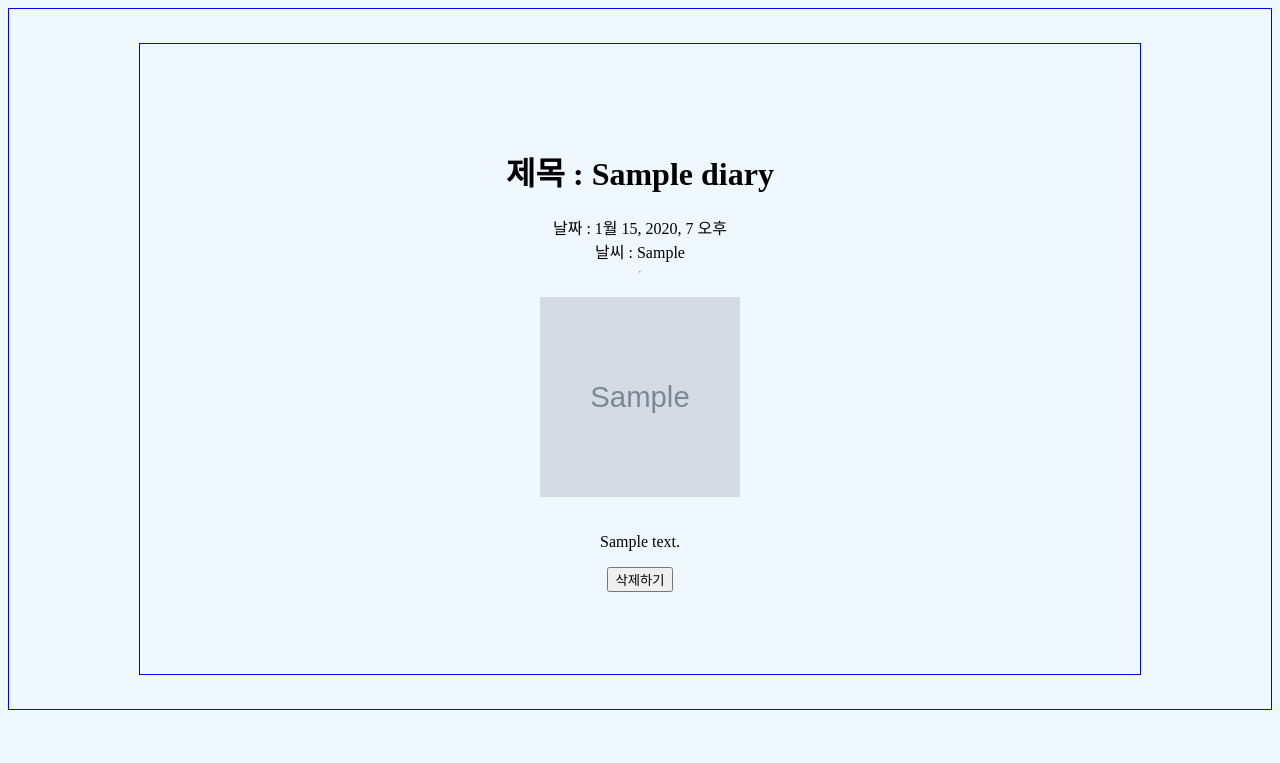
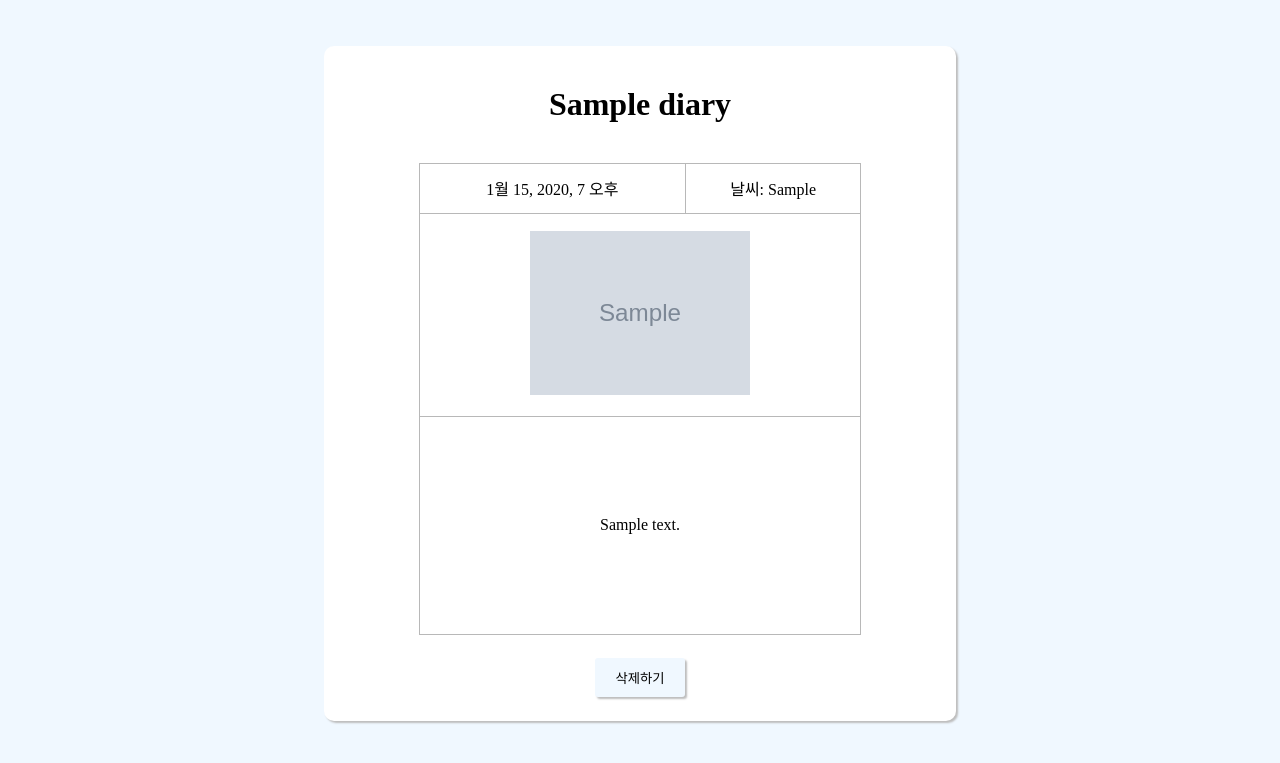
Before and after one commit to kiteB/Diary, a Django app: page /1 in a window 1280 px wide. Shown: the top 763 px of the page. Run offline with Django 3.2, Linux system fonts and the light colour scheme; tables that the repository leaves empty hold one stand-in row (values such as "Sample post"); grey boxes marked "Sample" are stand-in pictures; some web fonts are replaced.

Commit message:
detail 페이지 css 수정

```diff
--- a/diary/templates/detail.html
+++ b/diary/templates/detail.html
@@ -5,14 +5,27 @@
 {% block link %} {% static 'css/home.css' %} {% endblock %}
 {% block content %}
 <div class="diary">
-    <h1>제목 : {{ diary.title }}</h1>
-    <span>날짜 : {{ diary.pub_date }} </span>
-    <span>날씨 : {{ diary.weather }}</span>
-    <hr>
-    {% if diary.image %}
-    <p><img src="{{ diary.image.url }}" width="200" height="200 "alt="안나와요"></p>
-    {% endif %}
-    <p class="content">{{ diary.body }}</p>
-    <a href="{% url 'delete' diary.id %}"><input type="button" value="삭제하기"></a>
+    <h1>{{ diary.title }}</h1>
+    <table>
+        <tr>
+            <td>{{ diary.pub_date }} </td>
+            <td>날씨: {{ diary.weather }}</td>
+        </tr>
+        <tr>
+            <td colspan="3">
+                {% if diary.image %}
+                <p><img src="{{ diary.image.url }}" width="50%" height="50%" alt="안나와요"></p>
+                {% endif %}
+            </td>
+        </tr>
+        <tr>
+            <td colspan="3">
+                <pre class="content">{{ diary.body }}</pre>
+            </td>
+        </tr>
+    </table>
+    <br>
+    <a href="{% url 'delete' diary.id %}">
+        <button>삭제하기</button></a>
 </div>
 {% endblock %}
--- a/static/css/home.css
+++ b/static/css/home.css
@@ -6,40 +6,47 @@
 }
 body {
     display: flex;
-    height: 700px;
+    height: 750px;
     font-family: 'Cafe24SsurroundAir';
     flex-direction: column;
     align-items: center;
     justify-content: center;
     background-color: aliceblue;
     text-align: center;
-    border: 1px solid blue;
+    /* border: 1px solid blue; */
 }
-input, textarea, button {
+input, textarea, button, pre {
     font-family: 'Cafe24SsurroundAir';
+    text-align: center;
 }
-#diary_img{
+#diary_img {
     font-family: 'Cafe24SsurroundAir';
     position: relative;
     right: 15px;
 }
 .diary {
     display: flex;
-    width: 1000px;
+    width: 50%;
     height: 90%;
     flex-direction: column;
     align-items: center;
-    justify-content: center;
-    border: 1px solid blue;
+    justify-content: flex-start;
+    /* border: 1px solid #666666; */
+    border-radius: 10px;
+    background-color: white;
+    box-shadow: 2px 2px 2px #bdbdbd;
+}
+.diary h1 {
+    margin: 40px 0;
 }
 .content {
-    width: 70%;
-    /* text-align: center; */
+    /* width: 70%; */
+    text-align: center;
 }
 form {
     width: 30%;
     padding: 20px;
-    border: 1px solid black;
+    /* border: 1px solid #666666; */
     text-align:initial;
 }
 label {
@@ -48,3 +55,30 @@ label {
 #submit {
     text-align: center;
 }
+table {
+    width: 70%;
+    height: 70%;
+    border-collapse:collapse;
+    text-align: center;
+}
+td {
+    border: 1px solid #b8b8b8;
+    margin: 0;
+}
+tr:nth-child(1) {
+    height: 50px;
+}
+tr:nth-child(2) {
+    height: 300px;
+}
+tr:nth-child(2) {
+    height: 100px;
+}
+button {
+    background-color: aliceblue;
+    border-radius: 3px;
+    padding: 10px 20px;
+    margin-top: 5px;
+    border: none;
+    box-shadow: 2px 2px 2px #bdbdbd;
+}
```
Also changed, not shown: diary/static/css/home.css (+44 -10 lines).
